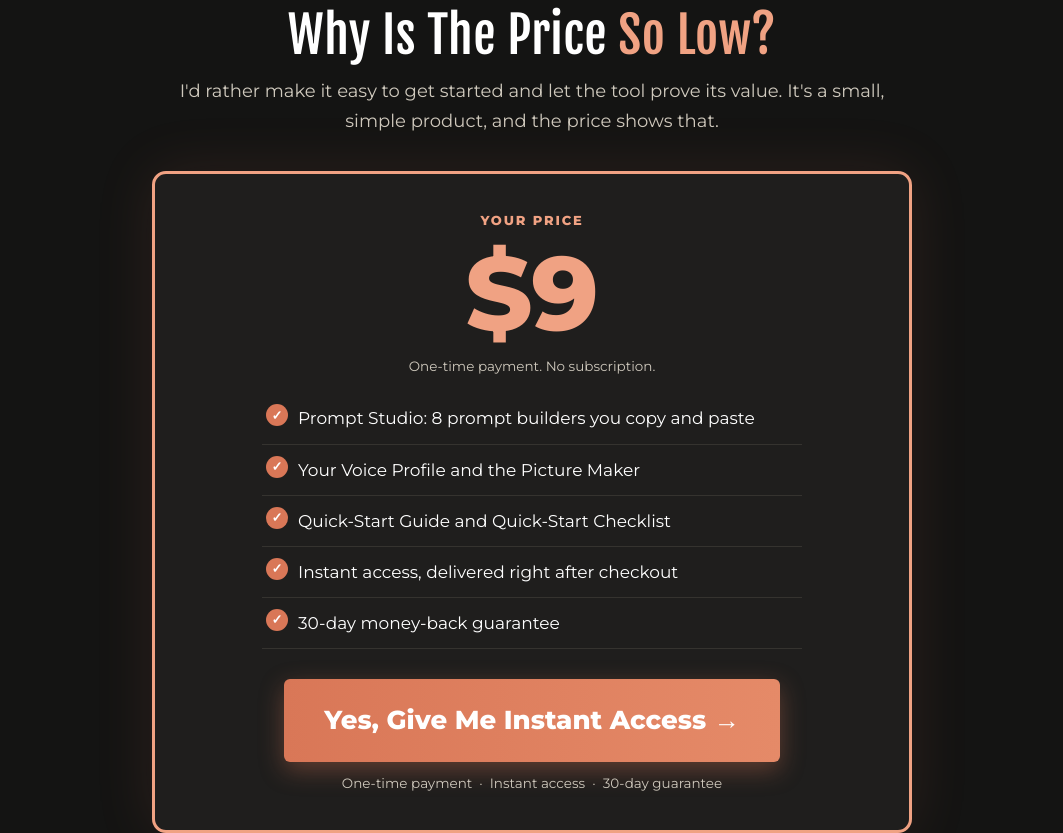
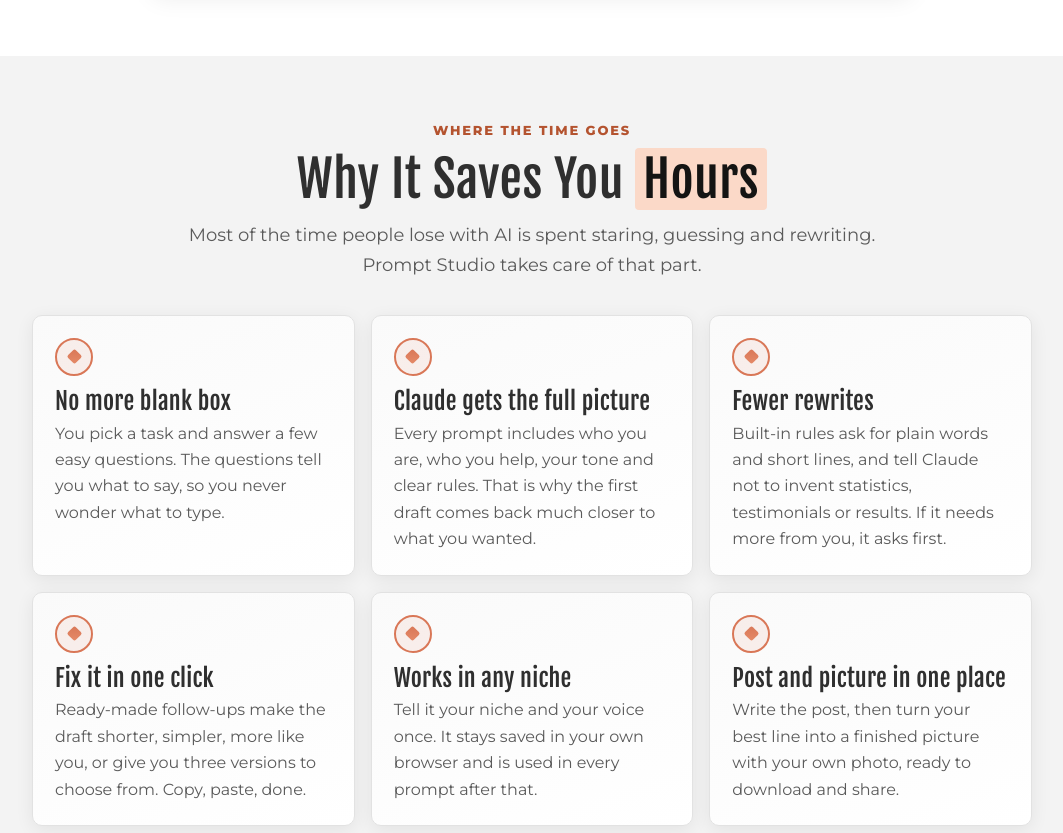
Before and after one commit to jaybee17/joseebedard-site, a plain HTML site: page wp/promptstudio/index.html in a window 1280 px wide. Shown: the part 9637-10470 px from the top of the page, without its empty margins (108-1171 px from the left). Drawn offline with Linux system fonts and the light colour scheme.

Commit message:
Sales page: how Josée started with Claude, and why Prompt Studio saves time
Co-Authored-By: Claude Sonnet 5.5 <noreply@anthropic.com>

```diff
--- a/wp/promptstudio/index.html
+++ b/wp/promptstudio/index.html
@@ -470,12 +470,30 @@ footer a{color:var(--gold)}
         <p>I'm not a tech person. I started out as a rural mail carrier. Like a lot of people, I tried every "get rich quick" thing online and earned nothing.</p>
         <p>Then I stopped chasing and started building. I made my own digital products and promoted offers I believed in. Over the years I've sold more than 30,000 digital products, and I built a full marketing agency on top of it.</p>
         <p>That agency nearly broke me. Eighty-hour weeks. On call all the time. In the end my body gave out and I landed in the ICU. I shut it all down.</p>
-        <p>When AI got good, I rebuilt, calmly and on my own terms. I sat down with Claude, taught it my story and my voice, and built helpers that now write, design and schedule most of my content. But the first thing I learned is that Claude is only as good as what you ask it. Most people type one vague sentence, get a bland answer, and quit.</p>
-        <p>The prompts I use every day are the ones that finally worked. Prompt Studio puts that into an app anyone can use: you answer a few easy questions and it builds the prompt for you.</p>
+        <p>When AI got good, I rebuilt, calmly and on my own terms. I started using Claude, and at first I did what everyone does: I typed one vague line, got a bland answer, and closed the tab. It didn't save me any time at all.</p>
+        <p>What changed was giving Claude the right information up front: who I am, who I help, how I sound, and exactly what I want. I taught it my story and my voice, then built helpers that write, design and schedule most of my content. Work that used to take me days now takes hours. Today AI does about 90% of the work in my business, and I read it, fix it and approve it. That is how I got my time back.</p>
+        <p>Here is the part nobody tells you: the time you save comes from the prompt, not the tool. A good prompt gets you a good first draft. A weak one leaves you rewriting everything yourself. Prompt Studio builds the good prompt for you, so you skip the guessing.</p>
         <h3>So I put it all in one simple system</h3>
         <p>No jargon. No coding. Just clear steps and ready-made prompts a complete beginner can follow the same day. My story is my own and is not a promise of your results, but I know the blank screen is where most people stop. This gets you past it.</p>
         <p>To your success,<br><strong>Josée Bédard</strong><br>AI Digital Society</p>
       </div>
+    </div>
+  </div>
+</section>
+
+<!-- WHY IT SAVES TIME -->
+<section class="alt">
+  <div class="wrap">
+    <span class="eyebrow">Where the time goes</span>
+    <h2>Why It Saves You <span class="gold">Hours</span></h2>
+    <p class="lead">Most of the time people lose with AI is spent staring, guessing and rewriting. Prompt Studio takes care of that part.</p>
+    <div class="grid g3">
+      <div class="card reveal"><div class="ic"></div><h3>No more blank box</h3><p>You pick a task and answer a few easy questions. The questions tell you what to say, so you never wonder what to type.</p></div>
+      <div class="card reveal"><div class="ic"></div><h3>Claude gets the full picture</h3><p>Every prompt includes who you are, who you help, your tone and clear rules. That is why the first draft comes back much closer to what you wanted.</p></div>
+      <div class="card reveal"><div class="ic"></div><h3>Fewer rewrites</h3><p>Built-in rules ask for plain words and short lines, and tell Claude not to invent statistics, testimonials or results. If it needs more from you, it asks first.</p></div>
+      <div class="card reveal"><div class="ic"></div><h3>Fix it in one click</h3><p>Ready-made follow-ups make the draft shorter, simpler, more like you, or give you three versions to choose from. Copy, paste, done.</p></div>
+      <div class="card reveal"><div class="ic"></div><h3>Works in any niche</h3><p>Tell it your niche and your voice once. It stays saved in your own browser and is used in every prompt after that.</p></div>
+      <div class="card reveal"><div class="ic"></div><h3>Post and picture in one place</h3><p>Write the post, then turn your best line into a finished picture with your own photo, ready to download and share.</p></div>
     </div>
   </div>
 </section>
```
